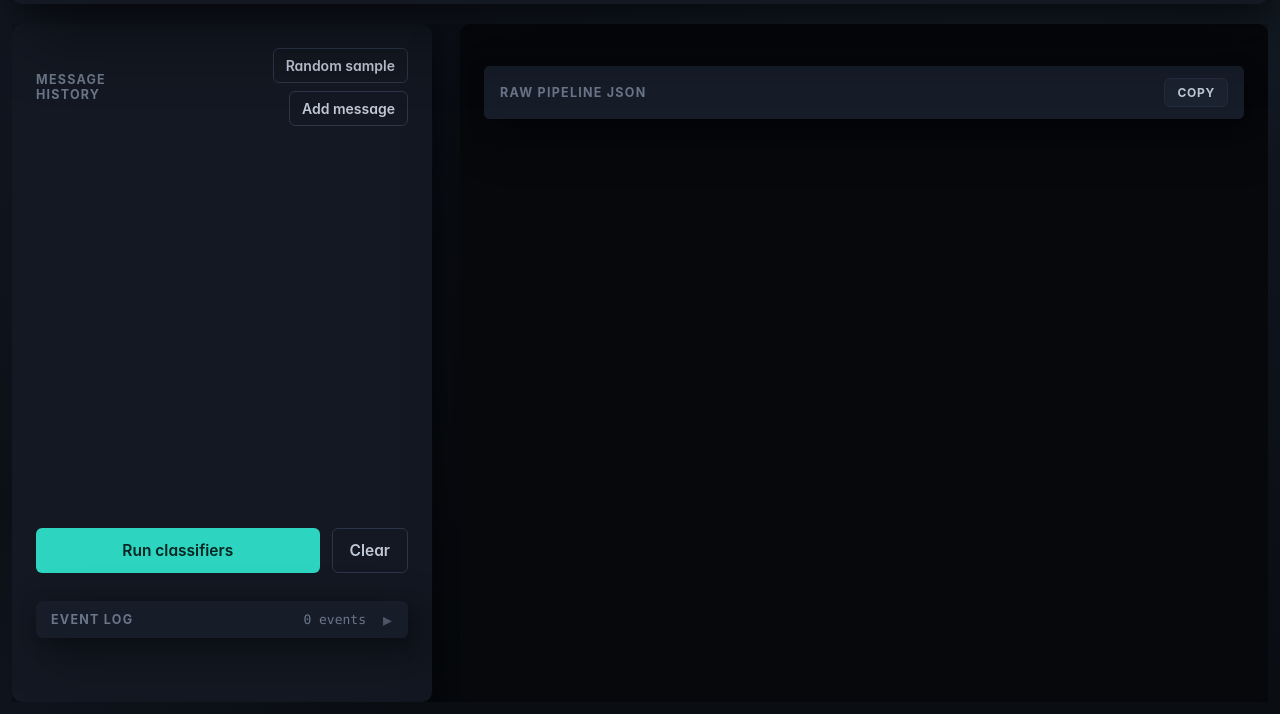
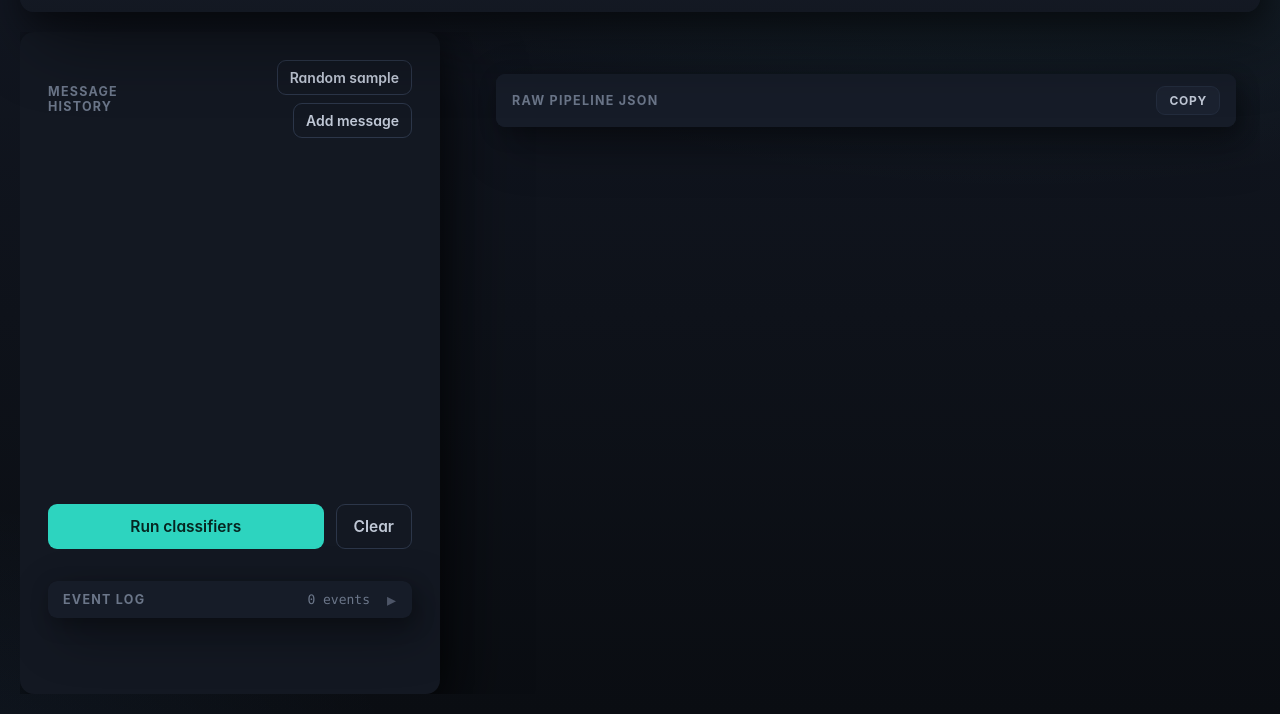
Before and after one commit to taylorbayouth/open-classify, a website: page ui/index.html in a window 1280 px wide. Shown: the part 86-800 px from the top of the page. Drawn offline with Linux system fonts and the light colour scheme; no server answers.

Commit message:
Polish tool pills and panel spacing

```diff
--- a/ui/app.js
+++ b/ui/app.js
@@ -509,7 +509,14 @@ function updateClassifier(name, patch) {
 }
 
 function renderClassifiers() {
-  classifierGrid.innerHTML = state.classifierNames.map(renderClassifier).join("");
+  const columnCount = window.matchMedia("(max-width: 1024px)").matches ? 1 : 2;
+  const columns = Array.from({ length: columnCount }, () => []);
+  state.classifierNames.forEach((name, index) => {
+    columns[index % columnCount].push(renderClassifier(name));
+  });
+  classifierGrid.innerHTML = columns
+    .map((items) => `<div class="classifier-column">${items.join("")}</div>`)
+    .join("");
   updateTickers();
 }
 
--- a/ui/styles.css
+++ b/ui/styles.css
@@ -25,8 +25,8 @@
   --custom: #c084fc;
   --custom-soft: rgba(192, 132, 252, 0.14);
 
-  --radius: 10px;
-  --radius-sm: 6px;
+  --radius: 14px;
+  --radius-sm: 9px;
   --shadow-1: 0 1px 0 rgba(255, 255, 255, 0.04) inset, 0 8px 24px rgba(0, 0, 0, 0.35);
   --shadow-deep: 18px 28px 70px rgba(0, 0, 0, 0.46), 4px 8px 28px rgba(0, 0, 0, 0.42);
   --shadow-soft: 12px 18px 48px rgba(0, 0, 0, 0.34), 3px 6px 20px rgba(0, 0, 0, 0.3);
@@ -81,7 +81,7 @@ button, input, textarea, select {
   height: 100vh;
   min-width: 0;
   margin: 0;
-  padding: 12px;
+  padding: 20px;
   overflow: hidden;
 }
 
@@ -179,7 +179,7 @@ h1 {
 .workspace {
   display: grid;
   grid-template-columns: minmax(420px, 0.75fr) minmax(0, 1.6fr);
-  gap: 28px;
+  gap: 32px;
   align-items: stretch;
   min-width: 0;
   min-height: 0;
@@ -190,6 +190,9 @@ h1 {
   min-width: 0;
   min-height: 0;
   border-radius: var(--radius);
+}
+
+.composer {
   background: var(--panel);
   box-shadow: var(--shadow-deep);
 }
@@ -197,8 +200,8 @@ h1 {
 .composer {
   display: grid;
   grid-template-rows: minmax(0, 1fr) auto auto auto auto;
-  gap: 20px;
-  padding: 24px;
+  gap: 24px;
+  padding: 28px;
   height: 100%;
   overflow: hidden;
 }
@@ -253,7 +256,7 @@ textarea:focus, input:focus, select:focus {
 .conversation-editor {
   display: grid;
   grid-template-rows: auto minmax(0, 1fr);
-  gap: 14px;
+  gap: 16px;
   min-height: 0;
 }
 
@@ -278,7 +281,8 @@ textarea:focus, input:focus, select:focus {
   min-height: 0;
   overflow-y: auto;
   overflow-x: hidden;
-  padding-right: 4px;
+  padding: 4px 18px 10px 4px;
+  scroll-padding: 8px 18px 10px 4px;
 }
 
 .message-editor {
@@ -491,7 +495,7 @@ button:disabled { cursor: wait; opacity: 0.55; }
 .results {
   height: 100%;
   padding: 24px;
-  background: #06080c;
+  background: transparent;
   overflow-y: auto;
   overflow-x: hidden;
 }
@@ -708,8 +712,15 @@ button:disabled { cursor: wait; opacity: 0.55; }
 .classifier-grid {
   display: grid;
   grid-template-columns: repeat(2, minmax(0, 1fr));
-  gap: 20px;
+  gap: 10px;
   align-items: start;
+  min-width: 0;
+}
+
+.classifier-column {
+  display: grid;
+  align-content: start;
+  gap: 10px;
   min-width: 0;
 }
 
@@ -1187,7 +1198,7 @@ button:disabled { cursor: wait; opacity: 0.55; }
 #eventLogList::-webkit-scrollbar,
 .message-list::-webkit-scrollbar,
 .results::-webkit-scrollbar,
-.json-panel::-webkit-scrollbar { width: 8px; height: 8px; }
+.json-panel::-webkit-scrollbar { width: 10px; height: 10px; }
 
 #eventLogList::-webkit-scrollbar-thumb,
 .message-list::-webkit-scrollbar-thumb,
@@ -1195,12 +1206,17 @@ button:disabled { cursor: wait; opacity: 0.55; }
 .json-panel::-webkit-scrollbar-thumb {
   background: var(--line-2);
   border-radius: 999px;
+  border: 2px solid transparent;
+  background-clip: padding-box;
 }
 
 #eventLogList::-webkit-scrollbar-track,
 .message-list::-webkit-scrollbar-track,
 .results::-webkit-scrollbar-track,
-.json-panel::-webkit-scrollbar-track { background: transparent; }
+.json-panel::-webkit-scrollbar-track {
+  background: transparent;
+  border-radius: 999px;
+}
 
 /* ======== Responsive ======== */
 
```
